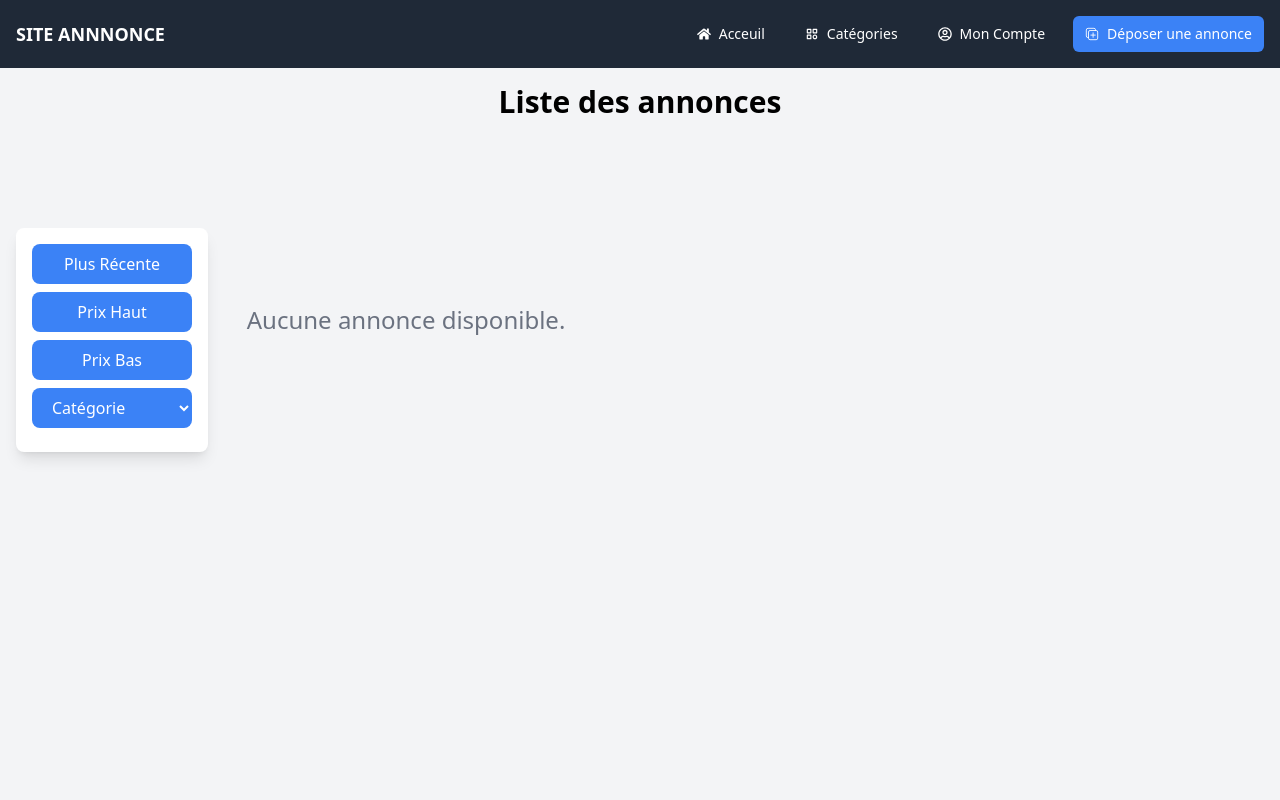
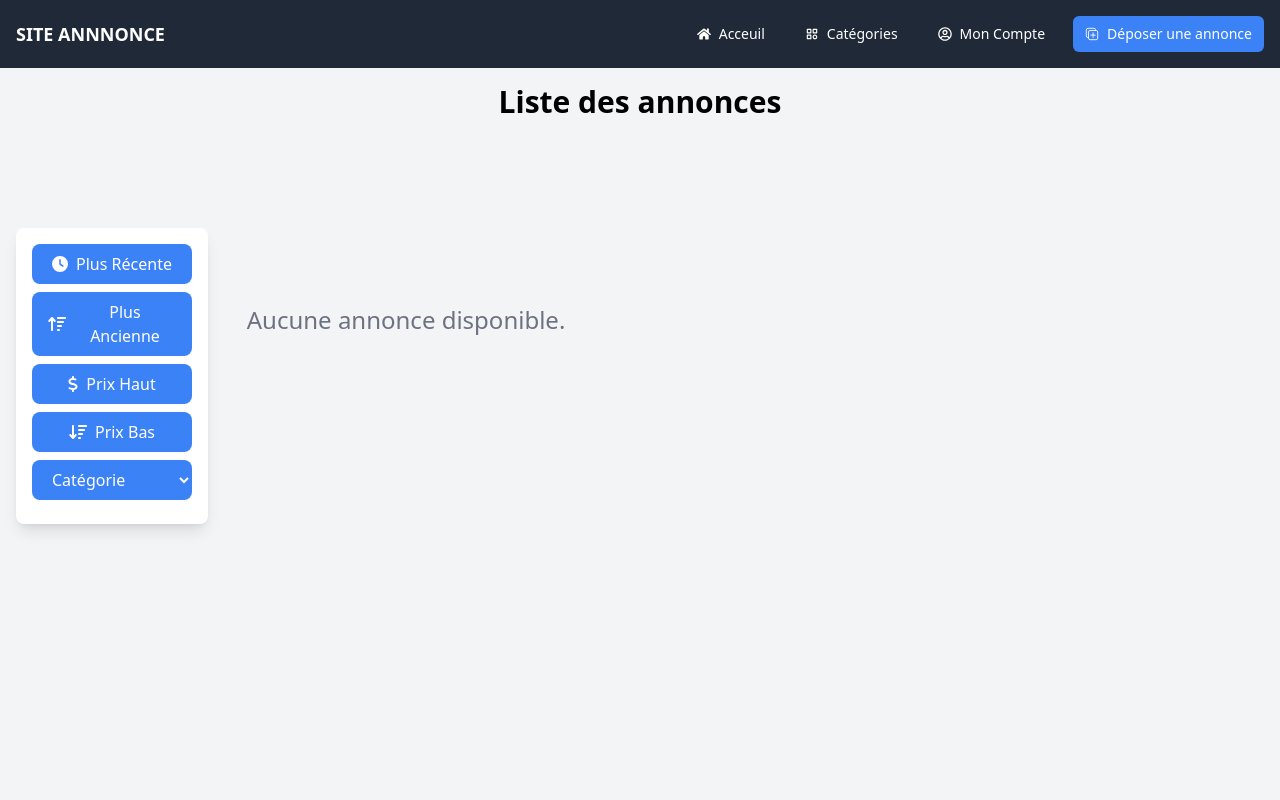
Before and after one commit to AristideDongo/Annonce-website, a React (Create React App) app: page / in a window 1280 px wide. Shown: the top 800 px of the page. Built offline with nearby package versions, Linux system fonts and the light colour scheme.

Commit message:
initial commit 16

```diff
--- a/package.json
+++ b/package.json
@@ -3,6 +3,8 @@
   "version": "0.1.0",
   "private": true,
   "dependencies": {
+    "@fortawesome/free-solid-svg-icons": "^6.6.0",
+    "@fortawesome/react-fontawesome": "^0.2.2",
     "@greatsumini/react-facebook-login": "^3.3.3",
     "@react-oauth/google": "^0.12.1",
     "@testing-library/jest-dom": "^5.17.0",
--- a/src/components/Detail/detail.jsx
+++ b/src/components/Detail/detail.jsx
@@ -23,16 +23,16 @@ const Detail = () => {
           <p className="text-green-500 font-bold text-xl mb-4">{price} FCFA</p>
           {photos && photos.length > 0 && (
             <div className="relative">
-              <img src={photos[currentImageIndex]} alt="Annonce" className="w-full h-64 object-cover rounded-lg mb-4" />
+              <img src={photos[currentImageIndex]} alt="Annonce" className="w-full h-96 object-contain rounded-lg mb-4" />
               <button
                 onClick={handlePrevImage}
-                className="absolute top-1/2 left-0 transform -translate-y-1/2 bg-gray-800 text-white p-2 rounded-full hover:bg-gray-700 transition duration-300"
+                className="absolute top-1/2 left-4 transform -translate-y-1/2 bg-gray-800 text-white p-2 rounded-full hover:bg-gray-700 transition duration-300"
               >
                 &lt;
               </button>
               <button
                 onClick={handleNextImage}
-                className="absolute top-1/2 right-0 transform -translate-y-1/2 bg-gray-800 text-white p-2 rounded-full hover:bg-gray-700 transition duration-300"
+                className="absolute top-1/2 right-4 transform -translate-y-1/2 bg-gray-800 text-white p-2 rounded-full hover:bg-gray-700 transition duration-300"
               >
                 &gt;
               </button>
--- a/src/components/Home/home.jsx
+++ b/src/components/Home/home.jsx
@@ -1,5 +1,7 @@
 import React, { useState } from 'react';
 import { useNavigate } from 'react-router-dom';
+import { FontAwesomeIcon } from '@fortawesome/react-fontawesome';
+import { faClock, faSortAmountDown, faSortAmountUp, faDollarSign } from '@fortawesome/free-solid-svg-icons';
 
 const Home = ({ annonces }) => {
   const navigate = useNavigate();
@@ -23,6 +25,8 @@ const Home = ({ annonces }) => {
     .sort((a, b) => {
       if (sortOrder === 'recent') {
         return new Date(b.date) - new Date(a.date); // Tri par date décroissante
+      } else if (sortOrder === 'oldest') {
+        return new Date(a.date) - new Date(b.date); // Tri par date croissante
       } else if (sortOrder === 'priceHigh') {
         return b.price - a.price; // Tri par prix décroissant
       } else if (sortOrder === 'priceLow') {
@@ -39,21 +43,31 @@ const Home = ({ annonces }) => {
         {/* Section de tri */}
         <div className="absolute left-0 top-0 mt-40 ml-4 bg-white p-4 rounded-lg shadow-lg flex flex-col">
           <button
-            className="bg-blue-500 text-white w-40 px-4 py-2 rounded-lg mb-2 hover:bg-blue-600"
+            className="bg-blue-500 text-white w-40 px-4 py-2 rounded-lg mb-2 hover:bg-blue-600 flex items-center justify-center"
             onClick={() => handleSortChange('recent')}
           >
+            <FontAwesomeIcon icon={faClock} className="mr-2" />
             Plus Récente
           </button>
           <button
-            className="bg-blue-500 text-white w-40 px-4 py-2 rounded-lg mb-2 hover:bg-blue-600"
+            className="bg-blue-500 text-white w-40 px-4 py-2 rounded-lg mb-2 hover:bg-blue-600 flex items-center justify-center"
+            onClick={() => handleSortChange('oldest')}
+          >
+            <FontAwesomeIcon icon={faSortAmountUp} className="mr-2" />
+            Plus Ancienne
+          </button>
+          <button
+            className="bg-blue-500 text-white w-40 px-4 py-2 rounded-lg mb-2 hover:bg-blue-600 flex items-center justify-center"
             onClick={() => handleSortChange('priceHigh')}
           >
+            <FontAwesomeIcon icon={faDollarSign} className="mr-2" />
             Prix Haut
           </button>
           <button
-            className="bg-blue-500 text-white w-40 px-4 py-2 rounded-lg mb-2 hover:bg-blue-600"
+            className="bg-blue-500 text-white w-40 px-4 py-2 rounded-lg mb-2 hover:bg-blue-600 flex items-center justify-center"
             onClick={() => handleSortChange('priceLow')}
           >
+            <FontAwesomeIcon icon={faSortAmountDown} className="mr-2" />
             Prix Bas
           </button>
           <select
```
Also changed, not shown: 1 other file (tests, documents, lock files or other folders).
